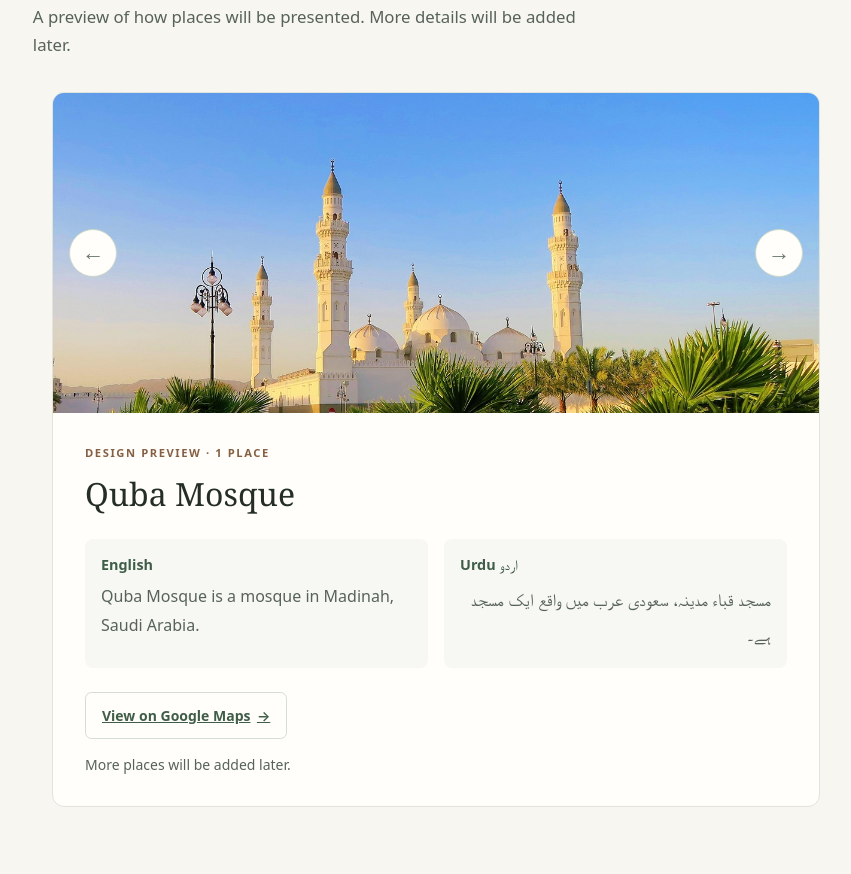
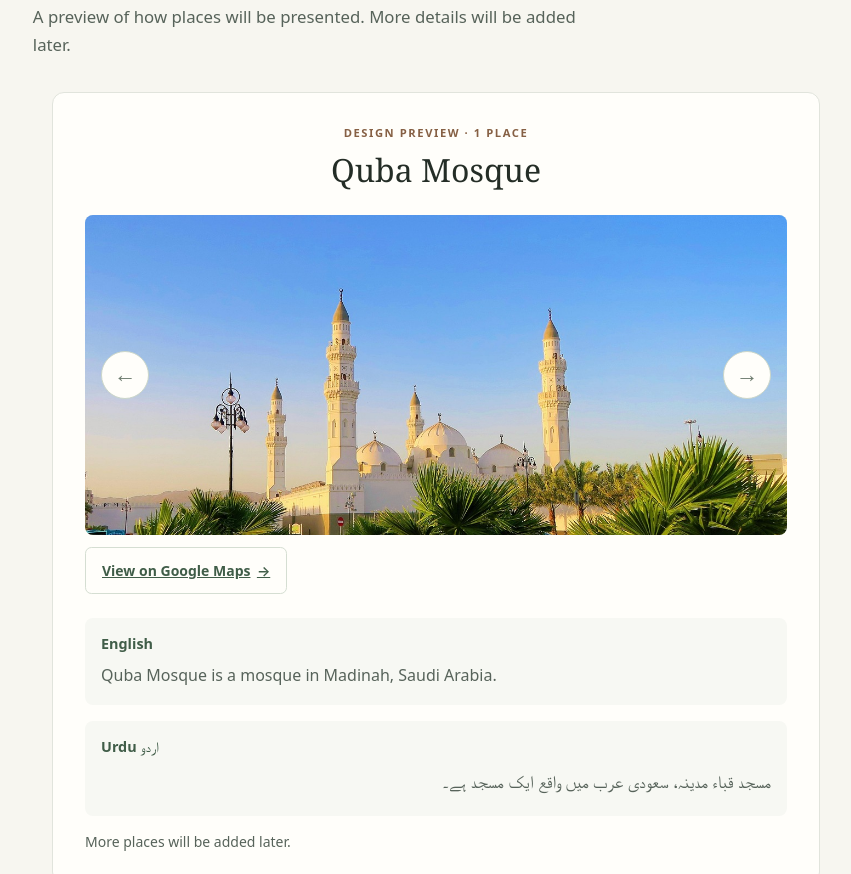
Before and after one commit to mtalhajamil/ziyarat, a plain HTML site: page madinah.html in a window 1280 px wide. Shown: the part 299-1173 px from the top of the page, without its empty margins (204-1055 px from the left). Drawn offline with Linux system fonts and the light colour scheme.

Commit message:
Reorder Quba page layout
Co-authored-by: Copilot App <223556219+Copilot@users.noreply.github.com>

```diff
--- a/madinah.html
+++ b/madinah.html
@@ -20,6 +20,10 @@
         <p class="intro-text">A preview of how places will be presented. More details will be added later.</p>
 
         <div class="place-preview" role="region" aria-label="Madinah place preview">
+          <div class="place-heading">
+            <p class="eyebrow">Design preview &middot; 1 place</p>
+            <h2>Quba Mosque</h2>
+          </div>
           <div class="place-slider">
             <button class="slider-arrow" type="button" aria-label="Previous place" disabled>&larr;</button>
             <div class="place-image-wrap">
@@ -28,9 +32,8 @@
             <button class="slider-arrow" type="button" aria-label="Next place" disabled>&rarr;</button>
           </div>
 
+          <a class="map-link" href="https://www.google.com/maps/search/?api=1&amp;query=Quba+Mosque+Madinah">View on Google Maps <span aria-hidden="true">&rarr;</span></a>
           <div class="place-details">
-            <p class="eyebrow">Design preview &middot; 1 place</p>
-            <h2>Quba Mosque</h2>
             <div class="description-grid">
               <section aria-labelledby="english-heading">
                 <h3 id="english-heading">English</h3>
@@ -41,7 +44,6 @@
                 <p lang="ur" dir="rtl">مسجد قباء مدینہ، سعودی عرب میں واقع ایک مسجد ہے۔</p>
               </section>
             </div>
-            <a class="map-link" href="https://www.google.com/maps/search/?api=1&amp;query=Quba+Mosque+Madinah">View on Google Maps <span aria-hidden="true">&rarr;</span></a>
             <p class="preview-note">More places will be added later.</p>
           </div>
         </div>
--- a/styles.css
+++ b/styles.css
@@ -164,10 +164,20 @@ h2 {
 .place-preview {
   max-width: 48rem;
   margin: 2rem auto 0;
+  padding: clamp(1.25rem, 4vw, 2rem);
   overflow: hidden;
   border: 1px solid #e1e4dc;
   border-radius: 0.75rem;
   background: #fffefa;
+}
+
+.place-heading {
+  margin-bottom: 1.5rem;
+  text-align: center;
+}
+
+.place-heading .eyebrow {
+  margin-bottom: 0.5rem;
 }
 
 .place-slider {
@@ -208,6 +218,7 @@ h2 {
 
 .place-image-wrap {
   overflow: hidden;
+  border-radius: 0.5rem;
   background: #e1e9dd;
 }
 
@@ -218,17 +229,9 @@ h2 {
   object-fit: cover;
 }
 
-.place-details {
-  padding: clamp(1.25rem, 4vw, 2rem);
-}
-
-.place-details .eyebrow {
-  margin-bottom: 0.75rem;
-}
-
 .description-grid {
   display: grid;
-  grid-template-columns: repeat(2, minmax(0, 1fr));
+  grid-template-columns: minmax(0, 1fr);
   gap: 1rem;
   margin-top: 1.5rem;
 }
@@ -261,7 +264,7 @@ h2 {
   align-items: center;
   gap: 0.4rem;
   min-height: 44px;
-  margin: 1.5rem 0 0;
+  margin: 0.75rem 0 0;
   padding: 0.8rem 1rem;
   border: 1px solid #d5ded2;
   border-radius: 0.4rem;
@@ -329,10 +332,6 @@ h2 {
     height: clamp(11rem, 50vw, 15rem);
   }
 
-  .description-grid {
-    grid-template-columns: 1fr;
-  }
-
   .map-link {
     justify-content: center;
     width: 100%;
```
